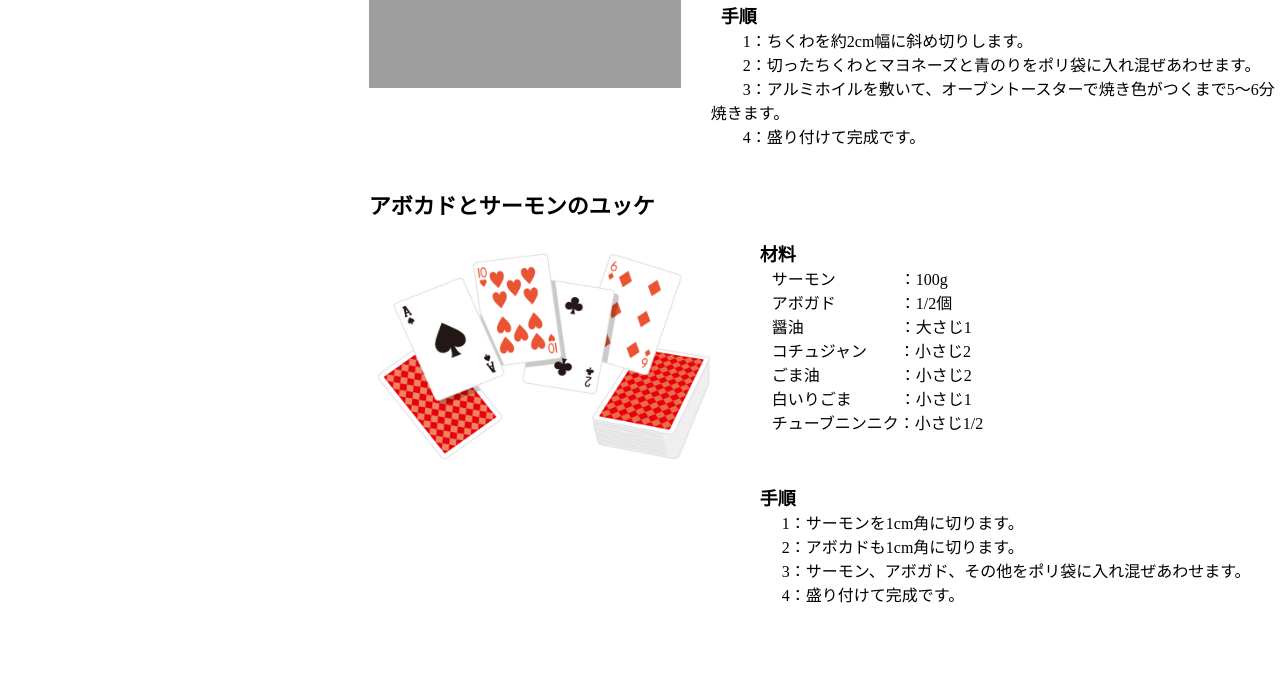
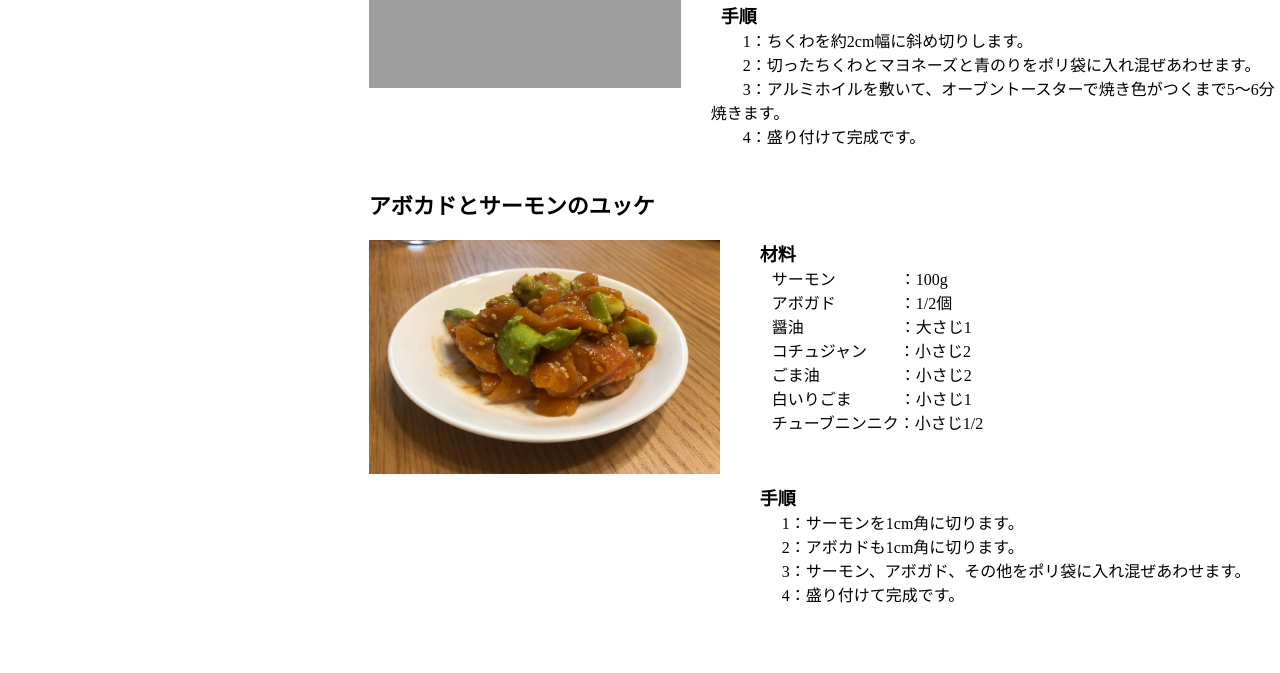
Before and after one commit to daikiaLucky/appetizer, a Rails app: page /posts/cooking in a window 1280 px wide. Shown: the part 804-1477 px from the top of the page. Run offline with Rails 7, Linux system fonts and the light colour scheme; style sheets or scripts are compiled from the project's sources; parts of the project's set-up code (start-up, migrations or seed data) failed here and were passed over; grey boxes are pictures that could not be loaded.

Commit message:
小修正！

```diff
--- a/app/views/posts/cooking.html.erb
+++ b/app/views/posts/cooking.html.erb
@@ -77,7 +77,7 @@
     <div class="right-bottom">
       <p class="title">アボカドとサーモンのユッケ</p>
       <div class="recipe">
-      <%= image_tag "topimage12.jpg", size: "351x234", class: "foodimage" %>
+      <%= image_tag "abogadosa-mon.jpg", size: "351x234", class: "foodimage" %>
         <div class="howto">
           <p class="description-top">材料</p>
           <p class="description-center">
```
Also changed, not shown: README.md, app/assets/images/abogadosa-mon.jpg (added).
